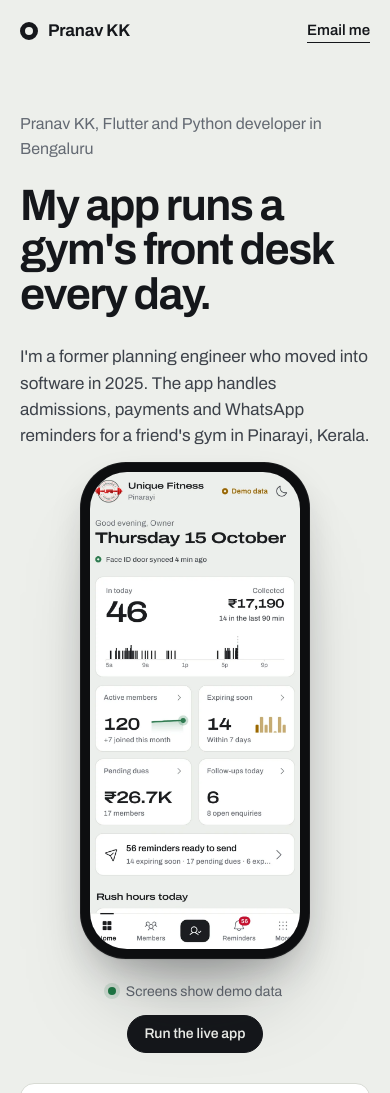
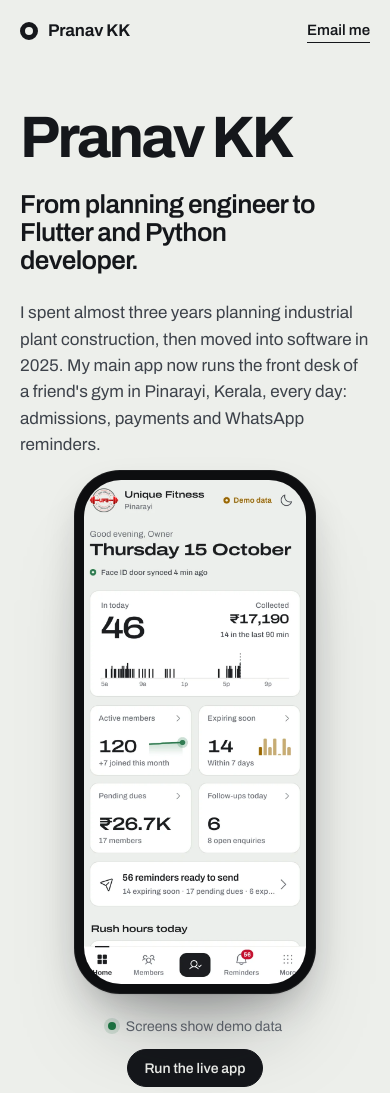
Before and after one commit to pranavkk7/pranavkk7.github.io, a website built with Vite: page index.html in a window 390 px wide. Shown: the top 1093 px of the page. Built offline with nearby package versions, Linux system fonts and the light colour scheme; some packages are replaced by stand-ins of ours.

Commit message:
Lead with the name and the career switch
The name is now the headline, followed by 'From planning engineer to
Flutter and Python developer' and the gym app as proof. The About
section becomes 'The path so far'. The hero phone also scales with the
window height so the live-app button fits a 768 px laptop screen.

```diff
--- a/index.html
+++ b/index.html
@@ -35,11 +35,12 @@
       <!-- 1. Hero: the one orchestrated load moment -->
       <section class="hero" aria-labelledby="hero-title">
         <div class="hero-copy">
-          <p class="hero-who" data-hero-fade>Pranav KK, Flutter and Python developer in Bengaluru</p>
-          <h1 id="hero-title" class="hero-title" data-split>My app runs a gym's front desk every day.</h1>
+          <h1 id="hero-title" class="hero-title" data-split>Pranav KK</h1>
+          <p class="hero-role" data-hero-fade>From planning engineer to Flutter and Python developer.</p>
           <p class="hero-lede" data-hero-fade>
-            I'm a former planning engineer who moved into software in 2025. The app handles admissions,
-            payments and WhatsApp reminders for a friend's gym in Pinarayi, Kerala.
+            I spent almost three years planning industrial plant construction, then moved into software
+            in 2025. My main app now runs the front desk of a friend's gym in Pinarayi, Kerala, every day:
+            admissions, payments and WhatsApp reminders.
           </p>
           <ul class="hero-index" data-hero-fade aria-label="Projects">
             <li><a href="#work"><b>Unique Fitness Gym</b><span>Flutter, Android</span></a></li>
@@ -205,11 +206,11 @@
       <!-- 4. About -->
       <section id="about" class="about" aria-labelledby="about-title">
         <div class="about-copy">
-          <h2 id="about-title" class="section-title">From planning engineer to developer</h2>
+          <h2 id="about-title" class="section-title">The path so far</h2>
           <p>
-            Before software, I spent almost three years as a planning engineer on industrial plant
-            construction: scheduling the work, planning materials and manpower, and preparing the monthly
-            billing. In 2025 I moved into software full-time.
+            As a planning engineer on industrial plant construction, I scheduled the work, planned
+            materials and manpower, and prepared the monthly billing. In 2025 I moved into software
+            full-time, starting with full-stack training at KodNest in Bengaluru.
           </p>
         </div>
         <ol class="path" data-path>
--- a/src/styles.css
+++ b/src/styles.css
@@ -313,16 +313,25 @@ a {
   gap: clamp(32px, 6vw, 96px);
 }
 
-.hero-who {
-  margin: 0 0 22px;
-  color: var(--steel);
-  font-size: 16px;
+/* The name is the headline: wide, heavy and the largest type on the page. */
+.hero-title {
+  font-size: clamp(56px, 6.8vw, 108px);
+  line-height: 0.9;
+  font-variation-settings: 'wdth' 125;
+  font-weight: 720;
+  letter-spacing: -0.045em;
+  white-space: nowrap;
 }
 
-.hero-title {
-  font-size: clamp(44px, 5.5vw, 92px);
-  line-height: 0.96;
-  max-width: 14.5ch;
+.hero-role {
+  margin: 22px 0 0;
+  max-width: 20ch;
+  font-size: clamp(26px, 2.7vw, 40px);
+  line-height: 1.08;
+  font-weight: 600;
+  font-variation-settings: 'wdth' 112;
+  letter-spacing: -0.025em;
+  color: var(--ink);
 }
 
 .hero-title .line {
@@ -393,6 +402,10 @@ a {
   .hero-index {
     grid-template-columns: 1fr;
   }
+
+  .hero-title {
+    font-size: 15vw;
+  }
 }
 
 .hero-device {
@@ -402,8 +415,16 @@ a {
   gap: 22px;
 }
 
+/* The phone scales with the window's height too, so the "Run the live app" button stays on the
+   first screen of a 768 px tall laptop. */
 .hero-device .phone {
-  width: clamp(230px, 20vw, 290px);
+  width: clamp(200px, min(20vw, calc((100svh - 250px) / 2.164)), 290px);
+}
+
+@media (max-width: 900px) {
+  .hero-device .phone {
+    width: clamp(230px, 62vw, 290px);
+  }
 }
 
 .hero-device-foot {
@@ -432,8 +453,8 @@ a {
     display: contents;
   }
 
-  .hero-who { order: 1; }
-  .hero-title { order: 2; }
+  .hero-title { order: 1; }
+  .hero-role { order: 2; }
   .hero-lede { order: 3; }
   .hero-device { order: 4; margin-top: 36px; }
   .hero-index { order: 5; }
```
Also changed, not shown: public/img/og.png.
